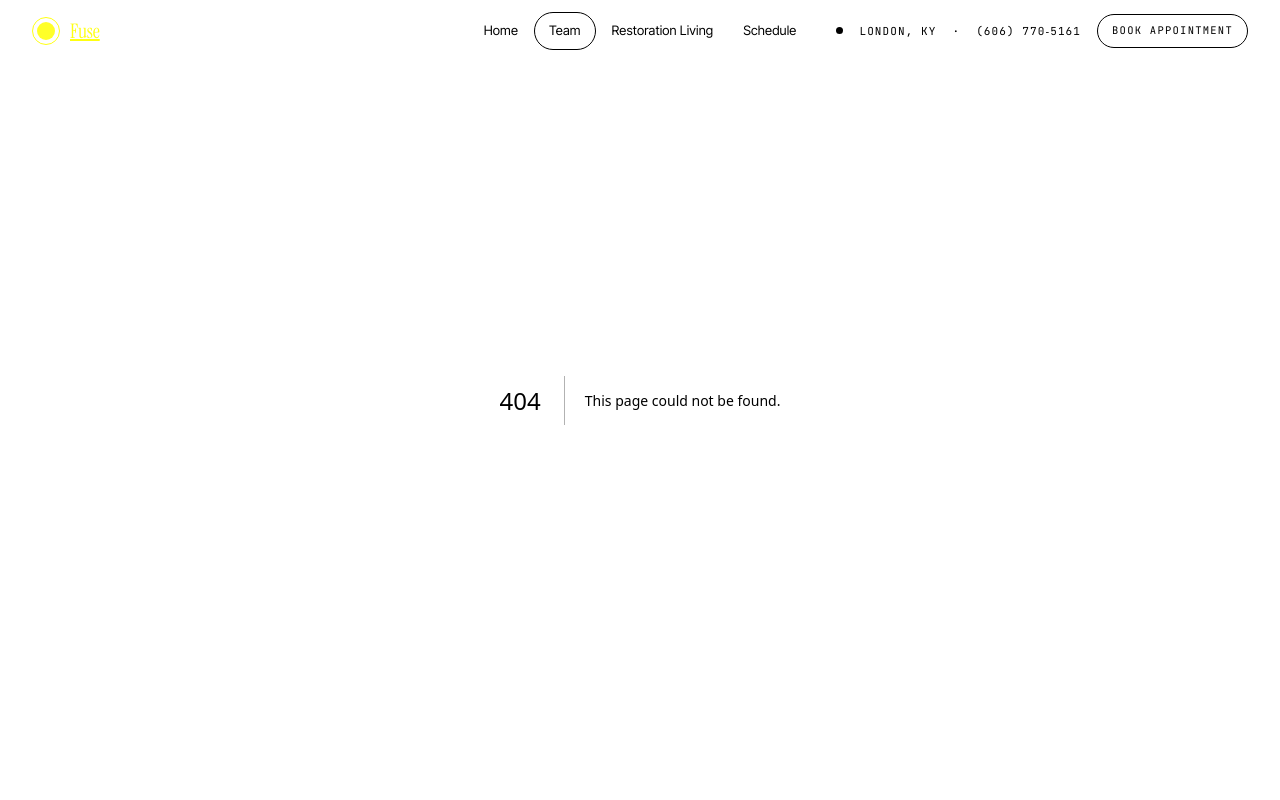
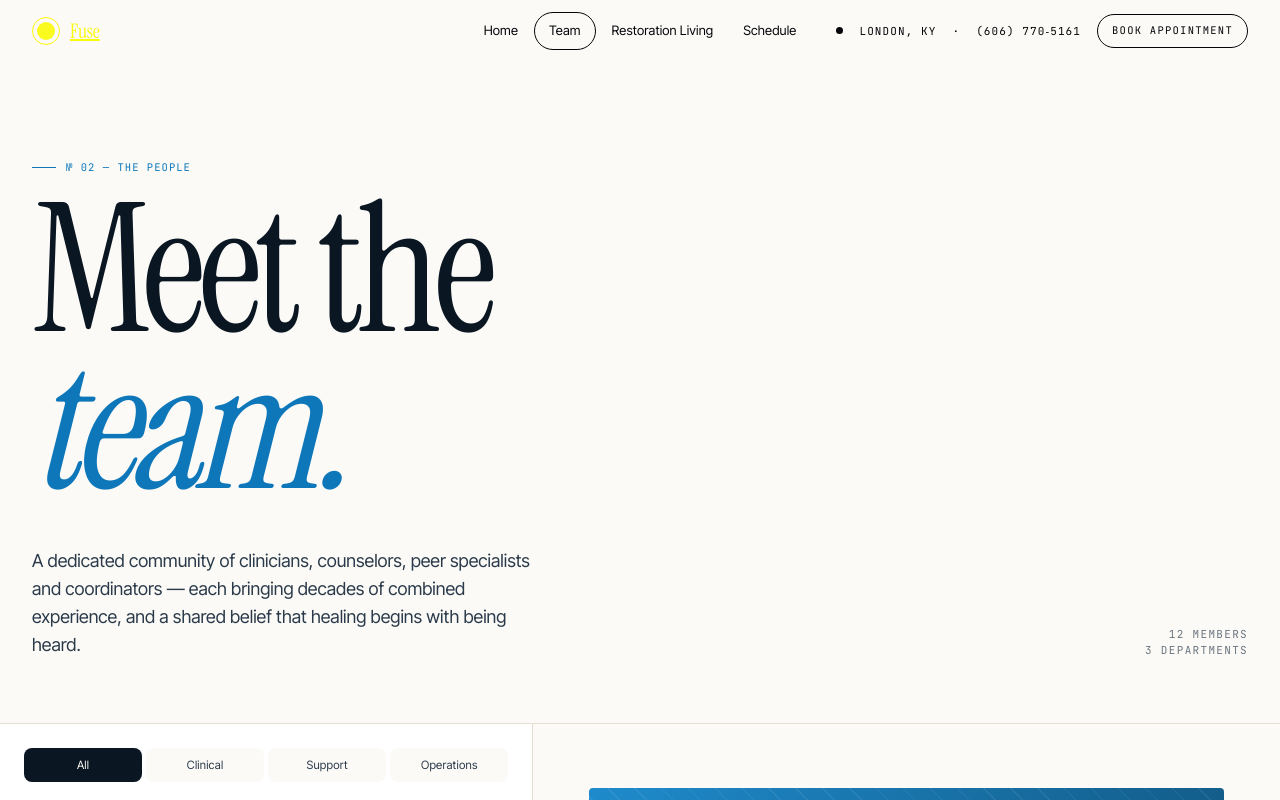
Before and after one commit to cnottingham1990/fuse-medical, a Next.js app: page /team in a window 1280 px wide. Before the commit this address had no page. Shown: the top 800 px of the page. Built offline with nearby package versions, Linux system fonts and the light colour scheme.

Commit message:
feat: assemble Team page

```diff
--- /dev/null
+++ b/app/team/page.tsx
@@ -0,0 +1,13 @@
+import TeamHero from '@/components/team/TeamHero'
+import TeamDirectory from '@/components/team/TeamDirectory'
+
+export const metadata = { title: 'Team — Fuse Medical' }
+
+export default function TeamPage() {
+  return (
+    <main>
+      <TeamHero />
+      <TeamDirectory />
+    </main>
+  )
+}
```
